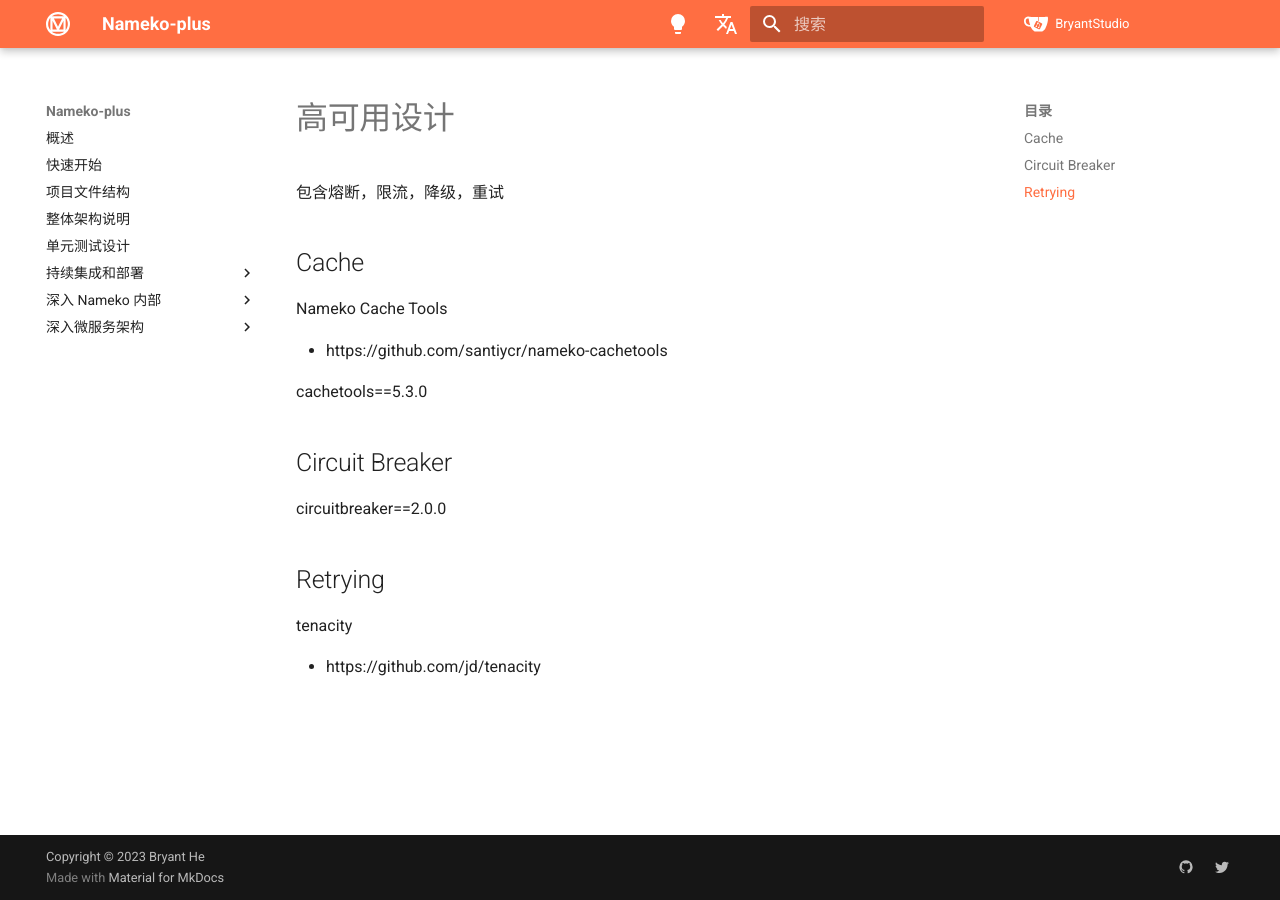
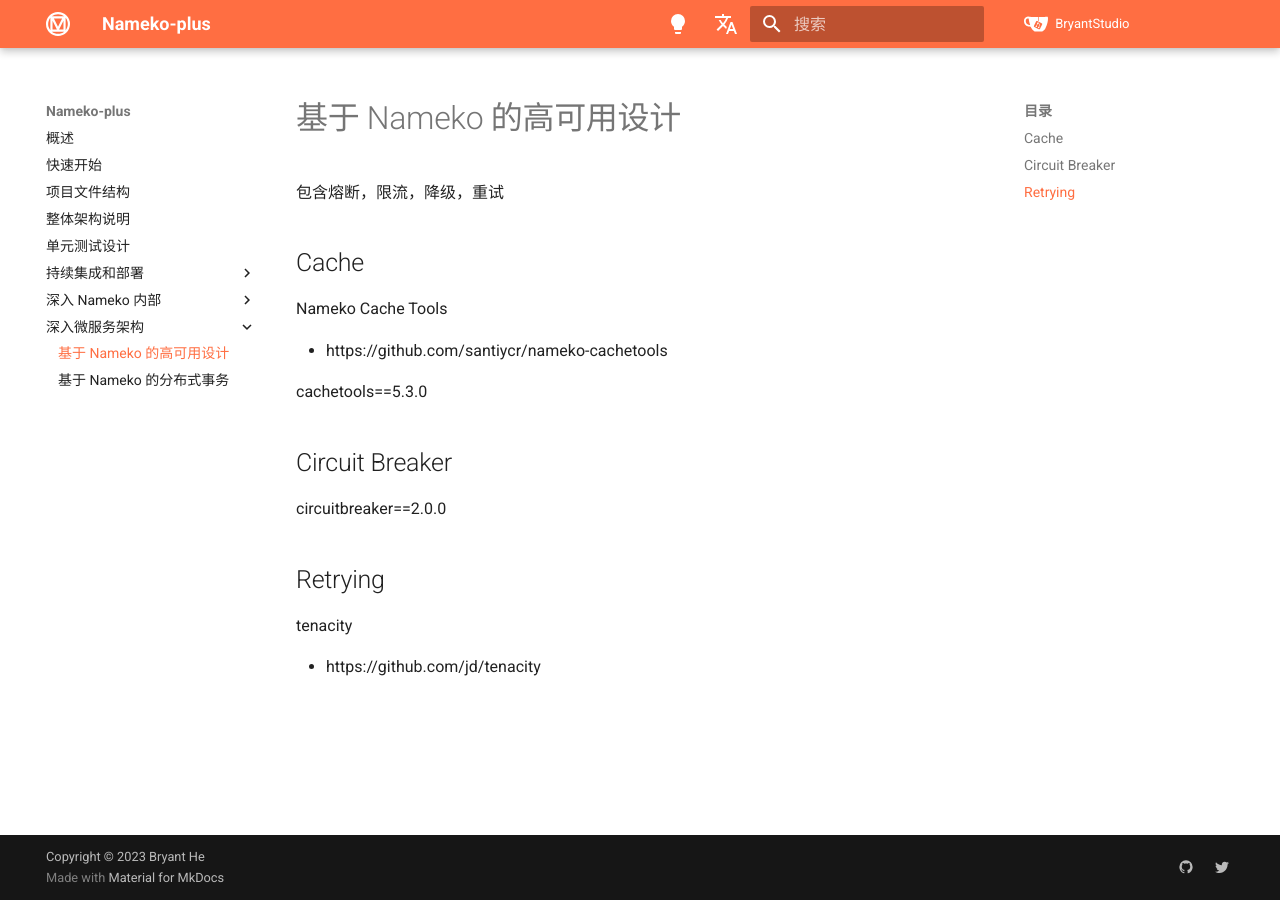
Before and after one commit to Bryanthelol/nameko-plus-doc, an MkDocs documentation site: the page built from docs/基于 Nameko 的高可用设计.md, in a window 1280 px wide. Built offline with MkDocs 1.6.1 and Material for MkDocs 9.7.7, drawn with Linux system fonts in a browser that asks for light colours.

Commit message:
update doc

```diff
--- /dev/null
+++ b/docs/基于 Nameko 的分布式事务.md
@@ -0,0 +1,6 @@
+---
+hide:
+  - footer
+---
+
+# 基于 Nameko 的分布式事务
--- a/docs/高可用设计.md
+++ b/docs/基于 Nameko 的高可用设计.md
@@ -3,7 +3,7 @@
   - footer
 ---
 
-# 高可用设计
+# 基于 Nameko 的高可用设计
 
 包含熔断，限流，降级，重试
 
```
Also changed, not shown: docs/Nameko 源码解读.md (renamed from docs/源码概述.md, +1 -1 lines).
